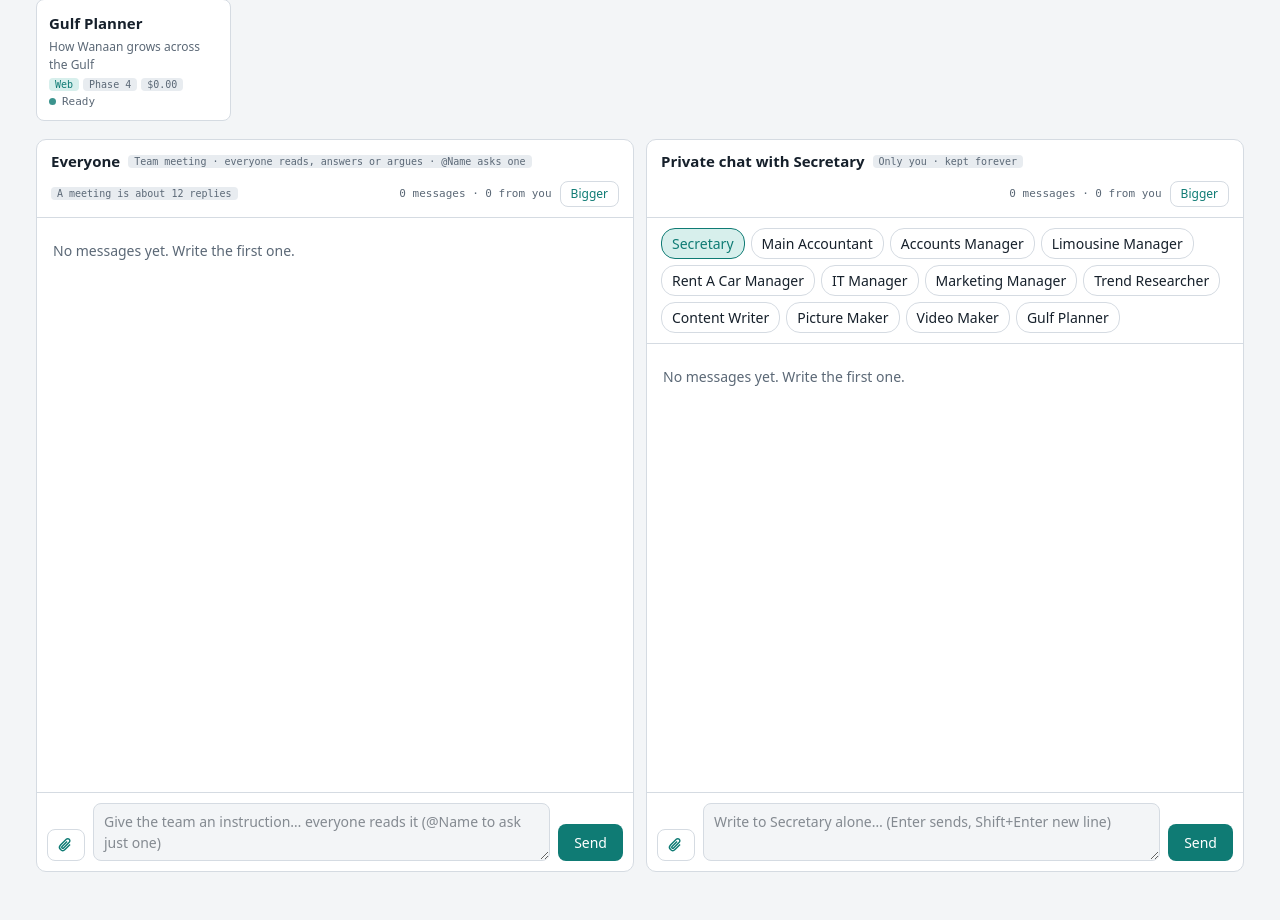
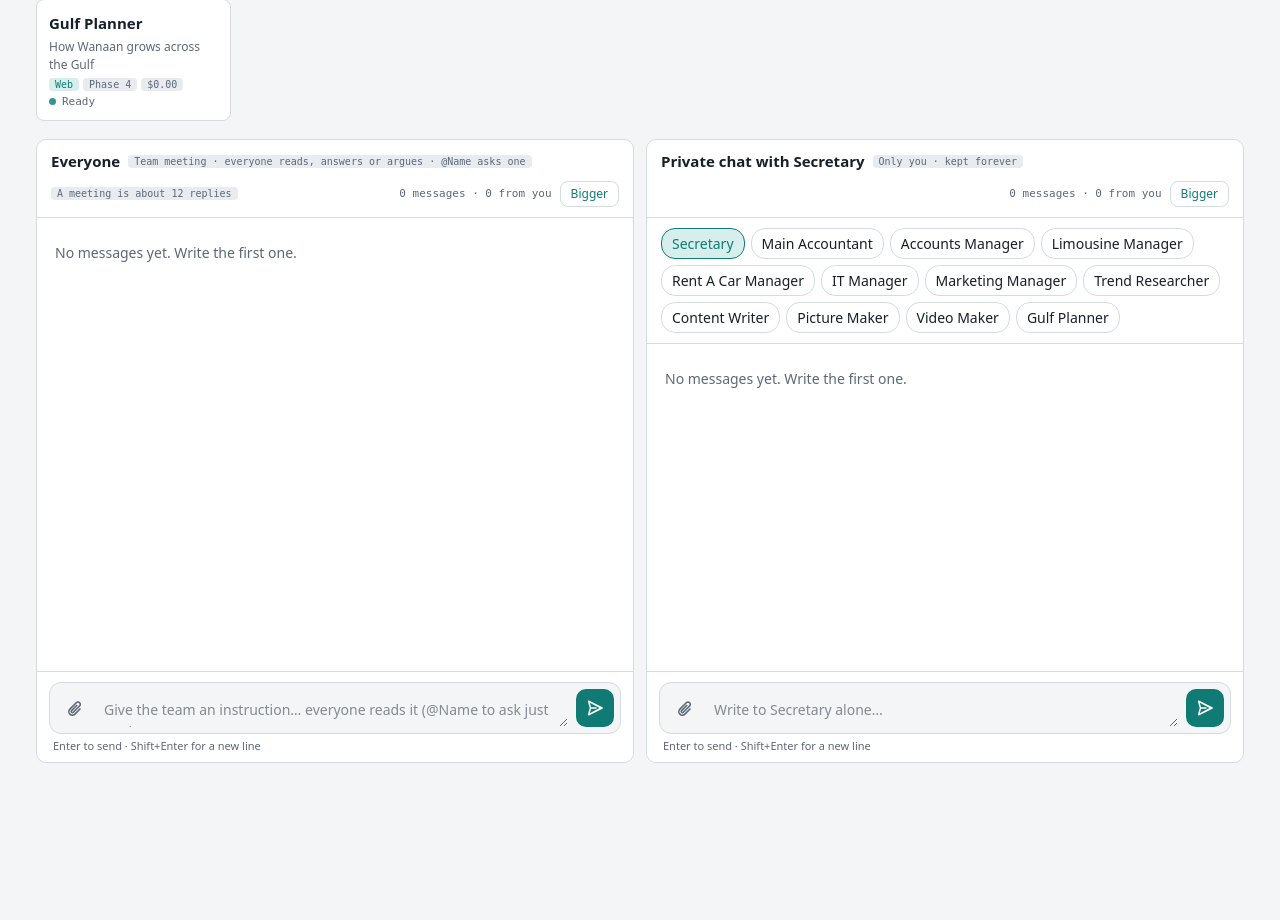
Before and after one commit to qasoom310-max/wanaan-office, a Laravel app: page /office in a window 1280 px wide. Shown: the part 1198-2118 px from the top of the page. After the commit the page ends 1961 px from the top, so only its background shows below. Run offline with Laravel 12, Linux system fonts and the light colour scheme; a user stored in the database is signed in; data comes from the database, SQL or seed files in the repository; data that the repository does not hold is empty; style sheets or scripts are compiled from the project's sources.

Commit message:
Chat box, second version: Enter always sends, errors always visible, replies formatted
The writing box stays fixed at the bottom of each chat and grows as you
type; Enter sends and Shift+Enter makes a new line (Arabic typing left
alone); a failed send shows why just above the box (expired session,
signed out, too fast, or the server's reason) instead of below the screen.
Agents' replies show bold, lists, headings and links (escaped first, only
that small set comes back). Wider bubbles, a send button, and "New
messages" when you have scrolled up. Checked in a real browser.

Co-Authored-By: Claude Opus 5.5 <noreply@anthropic.com>

```diff
--- a/resources/css/app.css
+++ b/resources/css/app.css
@@ -145,3 +145,35 @@ input.field, textarea.field { font: 14px inherit; font-family: inherit; backgrou
 .m .file small { opacity: .7; }
 .m .file-img img { display: block; max-width: 180px; max-height: 140px; border-radius: 6px; }
 .sr-only { position: absolute; width: 1px; height: 1px; overflow: hidden; clip: rect(0 0 0 0); white-space: nowrap; }
+
+/* ── Chat, second version: the writing box always visible, replies formatted ── */
+.chat { display: flex; flex-direction: column; height: min(78vh, 760px); }
+.chat.big { height: calc(100vh - 120px); }
+.msgs-wrap { position: relative; flex: 1; min-height: 0; display: flex; }
+.msgs { flex: 1; height: auto; min-height: 0; padding: 16px; gap: 12px; }
+.chat.big .msgs { height: auto; }
+.m { max-width: 88%; line-height: 1.55; font-size: 14.5px; }
+.m.a { max-width: 92%; }
+.m .body p { margin: 0; }
+.m .body .md-gap { height: 8px; }
+.m .body .md-h { font-weight: 700; margin-top: 4px; }
+.m .body ul, .m .body ol { margin: 4px 0; padding-inline-start: 20px; }
+.m .body li { margin: 2px 0; }
+.m .body code { font: 12.5px ui-monospace, monospace; background: color-mix(in srgb, var(--fg) 8%, transparent); padding: 1px 4px; border-radius: 4px; }
+.m .body a { color: inherit; text-decoration: underline; }
+.m.a .body strong { color: var(--fg); }
+.jump { position: absolute; inset-inline-end: 16px; bottom: 12px; border: 1px solid var(--line); background: var(--surface); color: var(--accent); border-radius: 16px; padding: 4px 12px; font: 600 12px inherit; font-family: inherit; cursor: pointer; box-shadow: 0 2px 8px rgb(0 0 0 / .12); }
+.compose { display: block; padding: 10px 12px 8px; border-top: 1px solid var(--line); background: var(--surface); border-radius: 0 0 10px 10px; }
+.compose-row { display: flex; align-items: flex-end; gap: 8px; background: var(--bg); border: 1px solid var(--line); border-radius: 12px; padding: 6px 6px 6px 8px; }
+.compose-row:focus-within { border-color: var(--accent); box-shadow: 0 0 0 3px var(--accent-soft); }
+.compose-text { flex: 1; min-width: 0; border: 0; outline: 0; background: transparent; color: var(--fg); font: 15px inherit; font-family: inherit; line-height: 1.45; resize: none; padding: 6px 2px; max-height: 200px; }
+.icon-btn { display: inline-flex; align-items: center; justify-content: center; width: 36px; height: 36px; border-radius: 8px; color: var(--muted); cursor: pointer; flex: none; }
+.icon-btn:hover { background: var(--sunk); color: var(--fg); }
+.send-btn { width: 38px; height: 38px; border-radius: 10px; border: 0; background: var(--accent); color: var(--surface); display: inline-flex; align-items: center; justify-content: center; cursor: pointer; flex: none; }
+.send-btn:disabled { opacity: .5; cursor: default; }
+.compose.is-sending .send-btn { animation: breathe 1s ease-in-out infinite; }
+.compose-hint { font-size: 11px; color: var(--muted); margin-top: 4px; padding-inline-start: 4px; }
+.compose .send-err { display: block; width: auto; margin-bottom: 8px; background: var(--bad-soft); color: var(--bad); border-radius: 8px; padding: 6px 10px; font-size: 13px; }
+.compose .send-err[hidden] { display: none; }
+.compose .attached { margin-bottom: 6px; }
+@media (max-width: 640px) { .chat { height: 82vh; } .compose-hint { display: none; } }
--- a/resources/js/office.js
+++ b/resources/js/office.js
@@ -17,6 +17,37 @@ if (dataEl) {
         const hm = d.toLocaleTimeString([], { hour: '2-digit', minute: '2-digit' });
         return d.toDateString() === now.toDateString() ? 'Today ' + hm
             : d.toLocaleDateString([], { weekday: 'short', day: 'numeric', month: 'short' }) + ' ' + hm;
+    };
+
+    /**
+     * The agents write in light Markdown. Turned into safe HTML: everything is escaped
+     * first, then only bold, italics, code, headings, lists and http(s) links come back.
+     */
+    const inline = (t) => t
+        .replace(/`([^`]+)`/g, '<code>$1</code>')
+        .replace(/\*\*([^*]+)\*\*/g, '<strong>$1</strong>')
+        .replace(/(^|[^*])\*([^*\n]+)\*/g, '$1<em>$2</em>')
+        .replace(/\[([^\]]+)\]\((https?:\/\/[^\s)]+)\)/g, '<a href="$2" target="_blank" rel="noopener noreferrer">$1</a>');
+    const markdown = (raw) => {
+        const out = [];
+        let list = null;
+        const close = () => { if (list) { out.push(`</${list}>`); list = null; } };
+        for (const line of esc(raw).split('\n')) {
+            const bullet = line.match(/^\s*[-•*]\s+(.*)$/);
+            const numbered = line.match(/^\s*\d+[.)]\s+(.*)$/);
+            const heading = line.match(/^\s*#{1,4}\s+(.*)$/);
+            if (bullet || numbered) {
+                const kind = bullet ? 'ul' : 'ol';
+                if (list !== kind) { close(); out.push(`<${kind}>`); list = kind; }
+                out.push(`<li>${inline((bullet || numbered)[1])}</li>`);
+                continue;
+            }
+            close();
+            if (heading) { out.push(`<p class="md-h">${inline(heading[1])}</p>`); continue; }
+            out.push(line.trim() === '' ? '<p class="md-gap"></p>' : `<p>${inline(line)}</p>`);
+        }
+        close();
+        return out.join('');
     };
 
     /** One entry per chat box on the page; a box's channel can change (the private one). */
@@ -46,13 +77,19 @@ if (dataEl) {
                 ? `<a href="${esc(f.url)}" target="_blank" rel="noopener" class="file-img"><img src="${esc(f.url)}" alt="${esc(f.name)}" loading="lazy"></a>`
                 : `<a href="${esc(f.url)}" target="_blank" rel="noopener" class="file">${esc(f.name)} <small>${Math.max(1, Math.round(f.size / 1024))} KB</small></a>`).join('')}</span>`
             : '';
-        b.box.innerHTML = (b.msgs.map((m) => `<div class="m ${m.mine ? 'u' : 'a'}">${priv && !m.mine ? '' : `<span class="who">${esc(m.author)}</span>`}${esc(m.body)}${files(m)}<span class="t">${esc(when(m.at))}</span>${receipt(m)}</div>`).join('')
+        b.box.innerHTML = (b.msgs.map((m) => `<div class="m ${m.mine ? 'u' : 'a'}">${priv && !m.mine ? '' : `<span class="who">${esc(m.author)}</span>`}<div class="body">${m.mine ? esc(m.body).replace(/\n/g, '<br>') : markdown(m.body)}</div>${files(m)}<span class="t">${esc(when(m.at))}</span>${receipt(m)}</div>`).join('')
             + (waiting ? `<div class="m a typing"><span>${waiting} more waiting for their turn</span></div>` : '')
             + working.map((r) => `<div class="m a typing ${r.stuck ? 'stuck' : ''}"><span class="who">${esc(r.name)}</span>${r.stuck ? '' : '<span class="dots" aria-hidden="true"><i></i><i></i><i></i></span>'}<span>${esc(r.stuck ? `Stuck on: ${r.step || 'working'} (${Math.round(r.seconds / 60)} min)` : (r.step || 'Working') + '…')}</span></div>`).join(''))
             || '<div class="empty">No messages yet. Write the first one.</div>';
 
         b.el.querySelector('[data-count]').textContent = `${b.msgs.length} messages · ${b.msgs.filter((m) => m.mine).length} from you`;
-        if (atEnd || b.forceEnd) { b.box.scrollTop = b.box.scrollHeight; b.forceEnd = false; }
+        const jump = b.el.querySelector('[data-jump]');
+        if (atEnd || b.forceEnd) {
+            b.box.scrollTop = b.box.scrollHeight; b.forceEnd = false; b.seen = b.msgs.length;
+            if (jump) jump.hidden = true;
+        } else if (jump && b.msgs.length > (b.seen || 0)) {
+            jump.hidden = false;
+        }
     }
 
     function renderRuns() {
@@ -110,7 +147,7 @@ if (dataEl) {
         const channel = button.dataset.channelFor;
         document.querySelectorAll('[data-pick]').forEach((p) => p.setAttribute('aria-checked', String(p === button)));
         privateBox.el.querySelector('[data-private-name]').textContent = button.dataset.label;
-        privateBox.el.querySelector('textarea').placeholder = `Write to ${button.dataset.name} alone… (Enter sends, Shift+Enter new line)`;
+        privateBox.el.querySelector('[data-text]').placeholder = `Write to ${button.dataset.name} alone…`;
         privateBox.el.dataset.channel = channel;
         privateBox.msgs = [];
         privateBox.box.innerHTML = '<div class="empty">Opening your chat…</div>';
@@ -134,38 +171,48 @@ if (dataEl) {
         e.preventDefault();
         pick(desk.dataset.desk);
         privateBox.el.scrollIntoView({ behavior: 'smooth', block: 'start' });
-        privateBox.el.querySelector('textarea').focus({ preventScroll: true });
+        privateBox.el.querySelector('[data-text]').focus({ preventScroll: true });
     }));
 
     boxes.forEach((b) => {
         const form = b.el.querySelector('[data-compose]');
-        const text = form.querySelector('textarea');
+        const text = form.querySelector('[data-text]');
         const button = form.querySelector('button[type=submit]');
         const picker = form.querySelector('[data-files]');
         const shelf = form.querySelector('[data-attached]');
+        const errorBox = form.querySelector('[data-error]');
+        const jump = b.el.querySelector('[data-jump]');
         let chosen = [];
+        let sending = false;
+
+        const showError = (message) => { errorBox.textContent = message; errorBox.hidden = !message; };
+        const grow = () => { text.style.height = 'auto'; text.style.height = Math.min(text.scrollHeight, 200) + 'px'; };
         const showChosen = () => {
             shelf.innerHTML = chosen.map((f, i) => `<span class="chip-file">${esc(f.name)} <button type="button" data-drop="${i}" aria-label="Remove ${esc(f.name)}">×</button></span>`).join('');
             shelf.querySelectorAll('[data-drop]').forEach((x) => x.addEventListener('click', () => { chosen.splice(Number(x.dataset.drop), 1); showChosen(); }));
         };
+
+        b.box.addEventListener('scroll', () => {
+            if (b.box.scrollHeight - b.box.scrollTop - b.box.clientHeight < 40) { b.seen = b.msgs.length; if (jump) jump.hidden = true; }
+        });
+        if (jump) jump.addEventListener('click', () => { b.forceEnd = true; render(b); });
+
         picker.addEventListener('change', () => {
             const tooBig = [...picker.files].filter((f) => f.size > 10 * 1024 * 1024);
             chosen = [...chosen, ...[...picker.files].filter((f) => f.size <= 10 * 1024 * 1024)].slice(0, 5);
             picker.value = '';
             showChosen();
-            if (tooBig.length) shelf.insertAdjacentHTML('beforeend', `<span class="send-err">${esc(tooBig.map((f) => f.name).join(', '))}: more than 10 MB, not attached.</span>`);
+            showError(tooBig.length ? `${tooBig.map((f) => f.name).join(', ')}: more than 10 MB, not attached.` : '');
         });
 
-        text.addEventListener('keydown', (e) => {
-            if (e.key === 'Enter' && !e.shiftKey && !e.isComposing) { e.preventDefault(); form.requestSubmit(); }
-        });
-
-        form.addEventListener('submit', async (e) => {
-            e.preventDefault();
+        const send = async () => {
+            if (sending) return;
             const body = text.value.trim();
-            if (!body && !chosen.length) return;
+            if (!body && !chosen.length) { text.focus(); return; }
+            sending = true;
             button.disabled = true;
-            form.querySelector('.send-err')?.remove();
+            form.classList.add('is-sending');
+            showError('');
             try {
                 const payload = new FormData();
                 payload.append('channel', b.channel);
@@ -175,23 +222,42 @@ if (dataEl) {
                     method: 'POST',
                     headers: { Accept: 'application/json', 'X-CSRF-TOKEN': csrf },
                     body: payload,
+                    credentials: 'same-origin',
                 });
+                if (res.status === 419) throw new Error('Your session expired. Reload the page (your text is still here: copy it first).');
+                if (res.status === 401) throw new Error('You were signed out. Sign in again.');
+                if (res.status === 429) throw new Error('Too many messages in a minute. Wait a moment and press Enter again.');
                 if (!res.ok) {
-                    const reason = res.status === 422 ? ((await res.json()).message || '') : '';
-                    throw new Error(reason);
+                    let reason = '';
+                    try { reason = (await res.json()).message || ''; } catch (e) { /* not JSON */ }
+                    throw new Error(reason || `The office answered with an error (${res.status}).`);
                 }
                 // Cleared only once the server has saved it.
                 text.value = '';
+                grow();
                 chosen = [];
                 showChosen();
                 b.forceEnd = true;
                 await poll();
             } catch (err) {
-                form.insertAdjacentHTML('beforeend', `<span class="send-err">Not sent${err.message ? ': ' + esc(err.message) : ''}. Your text and files are still here; try again.</span>`);
+                showError(`Not sent. ${err.message || 'Check your connection and press Enter again.'}`);
             } finally {
+                sending = false;
                 button.disabled = false;
+                form.classList.remove('is-sending');
+                text.focus();
+            }
+        };
+
+        // Enter sends; Shift+Enter makes a new line. Composing text (IME) is left alone.
+        text.addEventListener('keydown', (e) => {
+            if (e.key === 'Enter' && !e.shiftKey && !e.isComposing && e.keyCode !== 229) {
+                e.preventDefault();
+                send();
             }
         });
+        text.addEventListener('input', grow);
+        form.addEventListener('submit', (e) => { e.preventDefault(); send(); });
     });
 
     document.querySelectorAll('[data-big]').forEach((btn) => btn.addEventListener('click', () => {
--- a/resources/views/office/show.blade.php
+++ b/resources/views/office/show.blade.php
@@ -85,16 +85,22 @@
                 <span class="tag" title="Every agent takes a turn, so a meeting message costs about 12 replies">{{ $meeting !== null ? 'A meeting costs about $'.number_format($meeting, 2) : 'A meeting is about 12 replies' }}</span>
                 <span class="tools"><span class="count" data-count></span><button class="btn ghost sm" type="button" data-big>Bigger</button></span>
             </div>
-            <div class="msgs" data-msgs aria-live="polite"></div>
+            <div class="msgs-wrap"><div class="msgs" data-msgs aria-live="polite"></div><button type="button" class="jump" data-jump hidden>↓ New messages</button></div>
             <form class="compose" data-compose>
+                <div class="send-err" data-error role="alert" hidden></div>
                 <div class="attached" data-attached></div>
-                <label class="btn ghost attach" title="Attach files (pictures, PDF, Excel, CSV, text · up to 5, 10 MB each)">
-                    <svg viewBox="0 0 20 20" width="18" height="18" fill="none" stroke="currentColor" stroke-width="1.6" aria-hidden="true"><path d="M14.5 9.5l-5.6 5.6a3.5 3.5 0 01-5-5l6.4-6.4a2.3 2.3 0 013.3 3.3l-6.3 6.3a1.2 1.2 0 01-1.7-1.7l5.6-5.6"/></svg>
+                <div class="compose-row">
+                    <label class="icon-btn" title="Attach files (pictures, PDF, Excel, CSV, text · up to 5, 10 MB each)">
+                        <svg viewBox="0 0 20 20" width="20" height="20" fill="none" stroke="currentColor" stroke-width="1.6" aria-hidden="true"><path d="M14.5 9.5l-5.6 5.6a3.5 3.5 0 01-5-5l6.4-6.4a2.3 2.3 0 013.3 3.3l-6.3 6.3a1.2 1.2 0 01-1.7-1.7l5.6-5.6"/></svg>
                         <span class="sr-only">Attach files</span>
                         <input type="file" multiple hidden data-files accept=".jpg,.jpeg,.png,.gif,.webp,.pdf,.csv,.txt,.xlsx,.xls">
                     </label>
-                <textarea class="field" rows="2" maxlength="8000" placeholder="Give the team an instruction… everyone reads it (@Name to ask just one)"></textarea>
-                <button class="btn" type="submit">Send</button>
+                    <textarea class="compose-text" rows="1" maxlength="8000" data-text placeholder="Give the team an instruction… everyone reads it (@Name to ask just one)"></textarea>
+                    <button class="send-btn" type="submit" title="Send (Enter)" aria-label="Send">
+                        <svg viewBox="0 0 20 20" width="20" height="20" fill="currentColor" aria-hidden="true"><path d="M3.1 2.6a.75.75 0 01.8-.1l13.5 6.8a.75.75 0 010 1.4L3.9 17.5a.75.75 0 01-1-.9L4.7 10 2.9 3.4a.75.75 0 01.2-.8zM6 10.75l-1.2 4.4L14.6 10 4.8 4.85 6 9.25h5a.75.75 0 010 1.5H6z"/></svg>
+                    </button>
+                </div>
+                <div class="compose-hint">Enter to send · Shift+Enter for a new line</div>
             </form>
         </section>
 
@@ -114,16 +120,22 @@
                     </button>
                 @endforeach
             </div>
-            <div class="msgs" data-msgs aria-live="polite"></div>
+            <div class="msgs-wrap"><div class="msgs" data-msgs aria-live="polite"></div><button type="button" class="jump" data-jump hidden>↓ New messages</button></div>
             <form class="compose" data-compose>
+                <div class="send-err" data-error role="alert" hidden></div>
                 <div class="attached" data-attached></div>
-                <label class="btn ghost attach" title="Attach files (pictures, PDF, Excel, CSV, text · up to 5, 10 MB each)">
-                    <svg viewBox="0 0 20 20" width="18" height="18" fill="none" stroke="currentColor" stroke-width="1.6" aria-hidden="true"><path d="M14.5 9.5l-5.6 5.6a3.5 3.5 0 01-5-5l6.4-6.4a2.3 2.3 0 013.3 3.3l-6.3 6.3a1.2 1.2 0 01-1.7-1.7l5.6-5.6"/></svg>
+                <div class="compose-row">
+                    <label class="icon-btn" title="Attach files (pictures, PDF, Excel, CSV, text · up to 5, 10 MB each)">
+                        <svg viewBox="0 0 20 20" width="20" height="20" fill="none" stroke="currentColor" stroke-width="1.6" aria-hidden="true"><path d="M14.5 9.5l-5.6 5.6a3.5 3.5 0 01-5-5l6.4-6.4a2.3 2.3 0 013.3 3.3l-6.3 6.3a1.2 1.2 0 01-1.7-1.7l5.6-5.6"/></svg>
                         <span class="sr-only">Attach files</span>
                         <input type="file" multiple hidden data-files accept=".jpg,.jpeg,.png,.gif,.webp,.pdf,.csv,.txt,.xlsx,.xls">
                     </label>
-                <textarea class="field" rows="2" maxlength="8000" placeholder="Write to {{ $team->displayName($agent) }} alone… (Enter sends, Shift+Enter new line)"></textarea>
-                <button class="btn" type="submit">Send</button>
+                    <textarea class="compose-text" rows="1" maxlength="8000" data-text placeholder="Write to {{ $team->displayName($agent) }} alone…"></textarea>
+                    <button class="send-btn" type="submit" title="Send (Enter)" aria-label="Send">
+                        <svg viewBox="0 0 20 20" width="20" height="20" fill="currentColor" aria-hidden="true"><path d="M3.1 2.6a.75.75 0 01.8-.1l13.5 6.8a.75.75 0 010 1.4L3.9 17.5a.75.75 0 01-1-.9L4.7 10 2.9 3.4a.75.75 0 01.2-.8zM6 10.75l-1.2 4.4L14.6 10 4.8 4.85 6 9.25h5a.75.75 0 010 1.5H6z"/></svg>
+                    </button>
+                </div>
+                <div class="compose-hint">Enter to send · Shift+Enter for a new line</div>
             </form>
         </section>
     </div>
```
Lines whose indentation alone changed are shown as unchanged.
